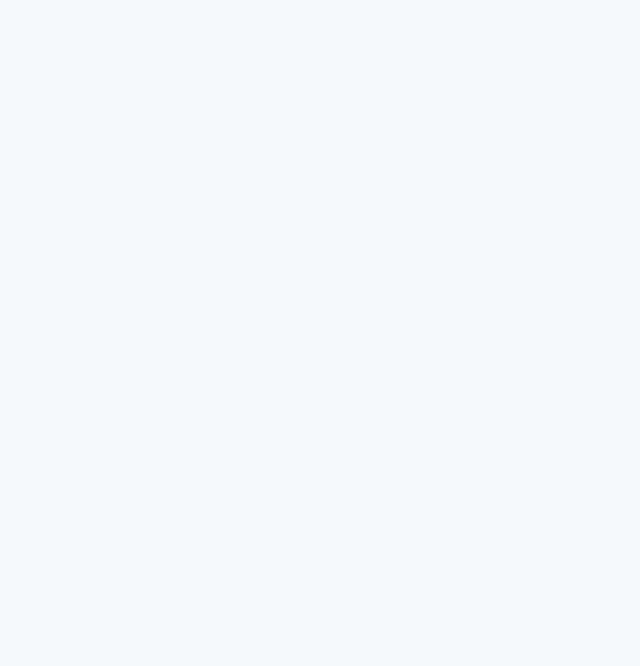
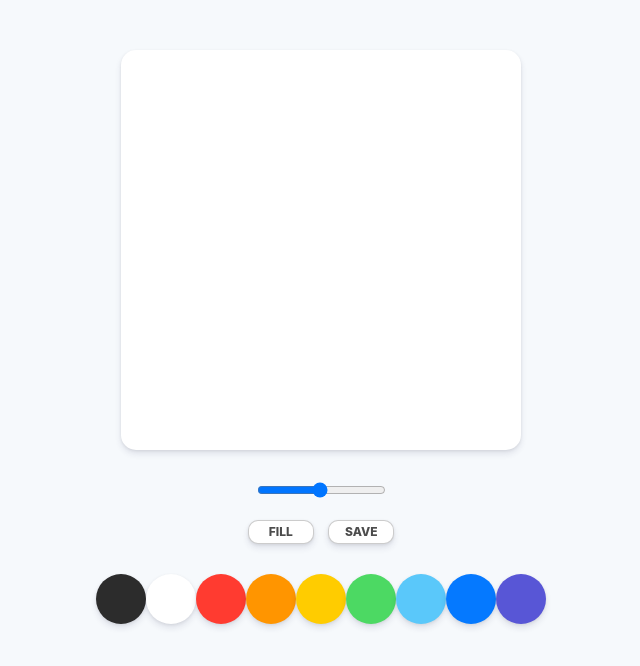
Before and after one commit to donghae0414/vanilla_paintjs, a plain HTML site: page index.html in a window 1280 px wide. Shown: the whole page, without its empty margins (319-959 px from the left). Drawn offline with Linux system fonts and the light colour scheme.

Commit message:
Css Update
Css Update

```diff
--- a/index.html
+++ b/index.html
@@ -7,7 +7,28 @@
     <link rel="stylesheet" href="styles.css"/>
     <title>PaintJS</title>
 </head>
+<!-- for css use class for javascript use id -->
 <body>
+    <canvas id="jsCanvas" class="canvas"></canvas>
+    <div class="controls">
+        <div class="controls_range">
+            <input type="range" id="jsRange" min="0.1" max="5" value="2.5" step="0.1"/>
+        </div>
+        <div class="controls_btns">
+            <button id="jsMode">Fill</button>
+            <button id="jsSave">Save</button></div>
+        <div class="controls_colors" id="jsColors">
+            <div class="controls_color" style="background-color:#2c2c2c"></div>
+            <div class="controls_color" style="background-color:white"></div>
+            <div class="controls_color" style="background-color:#FF3B30"></div>
+            <div class="controls_color" style="background-color:#FF9500"></div>
+            <div class="controls_color" style="background-color:#FFCC00"></div>
+            <div class="controls_color" style="background-color:#4CD963"></div>
+            <div class="controls_color" style="background-color:#5AC8FA"></div>
+            <div class="controls_color" style="background-color:#0579FF"></div>
+            <div class="controls_color" style="background-color:#5856D6"></div>
+        </div>
+    </div>
     <script src="app.js"></script>
 </body>
 </html>
--- a/styles.css
+++ b/styles.css
@@ -3,4 +3,65 @@
 body{
     background: #f6f9fc;
     font-family: -apple-system, BlinkMacSystemFont, 'Segoe UI', Roboto, Oxygen, Ubuntu, Cantarell, 'Open Sans', 'Helvetica Neue', sans-serif;
+    display:flex;
+    flex-direction: column;
+    align-items: center;
+    padding: 50px 0px;
 }
+
+.canvas{
+    width:400px;
+    height:400px;
+    background-color: white;
+    border-radius: 15px;
+    box-shadow: 0 4px 6px rgba(50, 50, 93, 0.11), 0 1px 3px rgba(0, 0, 0, 0.08);
+}
+
+.controls{
+    margin-top: 30px;
+    display: flex;
+    flex-direction: column;
+    align-items: center;
+}
+
+.controls .controls_btns{
+    margin-bottom: 30px;
+}
+
+.controls_btns button{
+    all:unset;
+    cursor: pointer;
+    background-color: white;
+    padding:5px 7px;
+    width: 50px;
+    text-align: center;
+    border-radius: 10px;
+    margin-left: 5px;
+    margin-right: 5px;
+    box-shadow: 0 4px 6px rgba(50, 50, 93, 0.11), 0 1px 3px rgba(0, 0, 0, 0.08);
+    border:1px solid rgba(0, 0, 0, 0.2);
+    color:rgba(0, 0, 0, 0.7);
+    text-transform: uppercase;
+    font-weight: 800;
+    font-size: 12px;
+}
+
+.controls_btns button:active{
+    transform: scale(0.8);
+}
+
+.controls .controls_colors{
+    display: flex;
+}
+
+.controls_colors .controls_color{
+    width:50px;
+    height:50px;
+    cursor: pointer;
+    border-radius: 25px;
+    box-shadow: 0 4px 6px rgba(50, 50, 93, 0.11), 0 1px 3px rgba(0, 0, 0, 0.08);
+}
+
+.controls .controls_range{
+    margin-bottom: 20px;
+}
```
